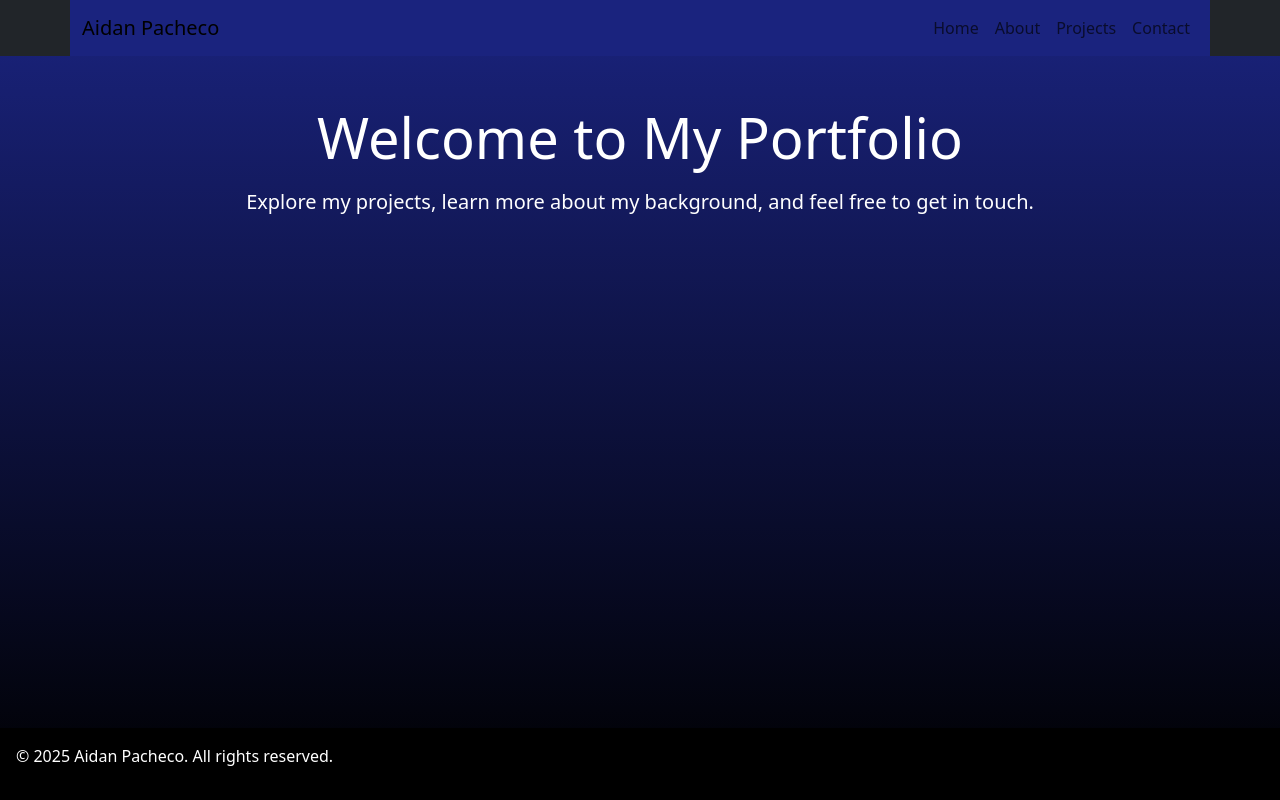
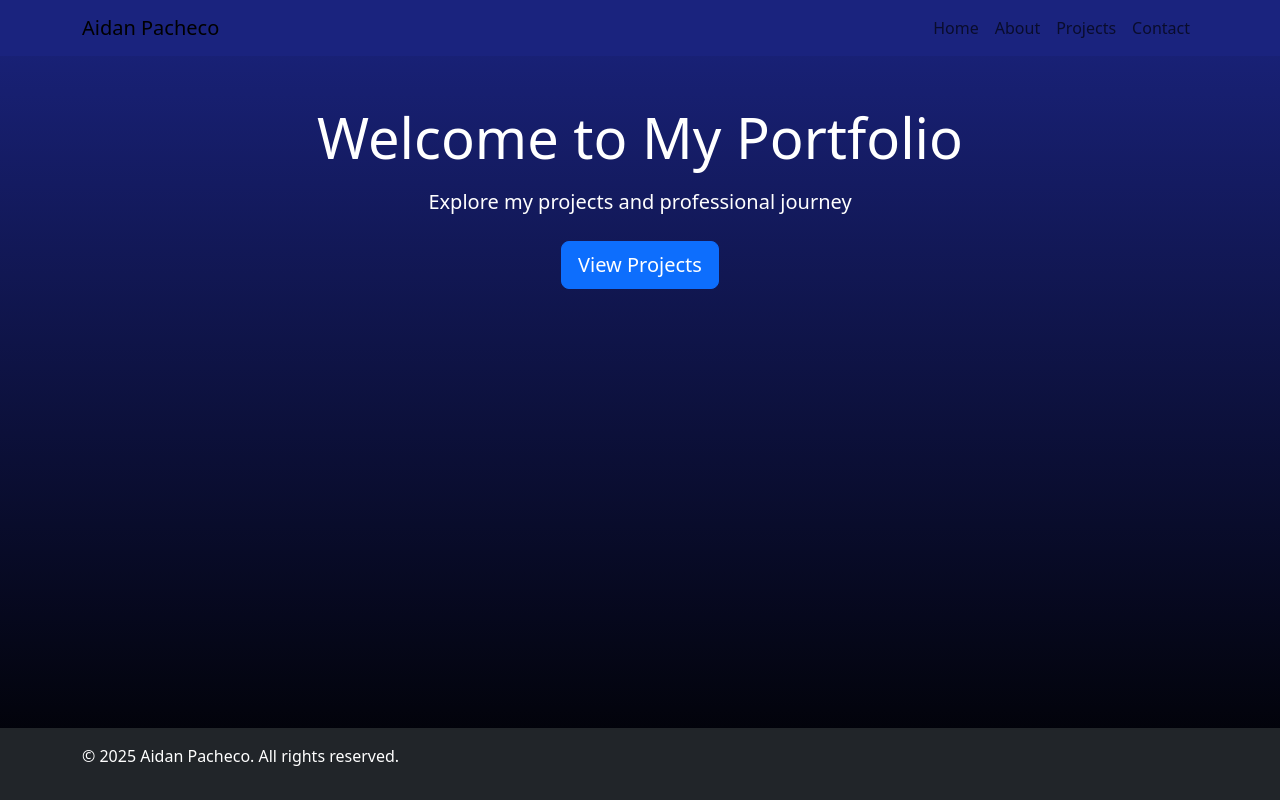
Before and after one commit to AidanPacheco/Week-3, a plain HTML site: page index.html in a window 1280 px wide. Drawn offline with nearby package versions, Linux system fonts and the light colour scheme.

Commit message:
index page visual improvements

```diff
--- a/index.html
+++ b/index.html
@@ -9,9 +9,10 @@
     <link rel="stylesheet" href="styles.css">
 </head>
 <body>
+    <!-- Improved Navbar (removed extra container) -->
     <header class="bg-dark navbar-dark">
-        <nav class="navbar navbar-expand-lg container">
-            <div class="container-fluid">
+        <nav class="navbar navbar-expand-lg">
+            <div class="container">
                 <a class="navbar-brand" href="index.html">Aidan Pacheco</a>
                 <button class="navbar-toggler" type="button" data-bs-toggle="collapse" data-bs-target="#navbarNav">
                     <span class="navbar-toggler-icon"></span>
@@ -28,15 +29,21 @@
         </nav>
     </header>
 
+    <!-- Added gradient background section -->
     <main>
-        <section class="container min-vh-70 d-flex flex-column justify-content-center text-center py-5">
-            <h2 class="display-4 mb-3">Welcome to My Portfolio</h2>
-            <p class="lead">Explore my projects, learn more about my background, and feel free to get in touch.</p>
+        <section class="hero-section d-flex align-items-center">
+            <div class="container text-center text-white py-5">
+                <h1 class="display-4 mb-3">Welcome to My Portfolio</h1>
+                <p class="lead mb-4">Explore my projects and professional journey</p>
+                <a href="projects.html" class="btn btn-primary btn-lg">View Projects</a>
+            </div>
         </section>
     </main>
 
-    <footer>
-        <p>&copy; 2025 Aidan Pacheco. All rights reserved.</p>
+    <footer class="bg-dark text-white py-3">
+        <div class="container">
+            <p>&copy; 2025 Aidan Pacheco. All rights reserved.</p>
+        </div>
     </footer>
 </body>
 </html>
```
